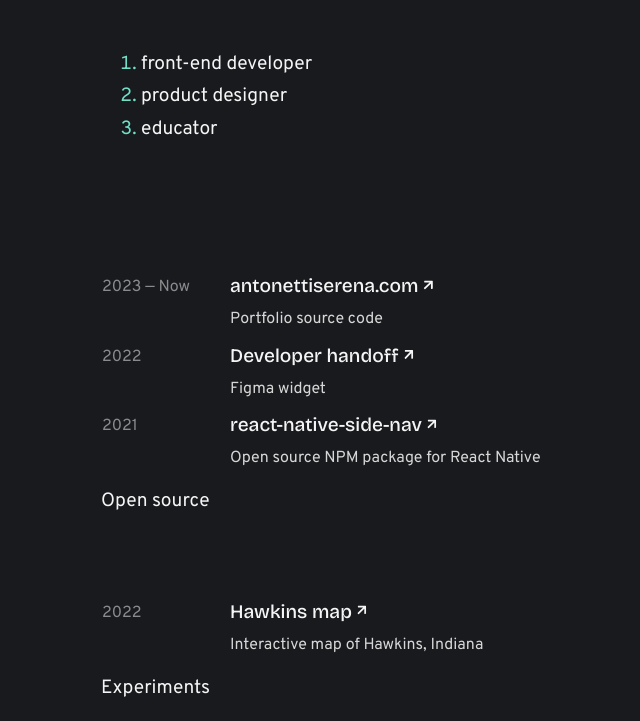
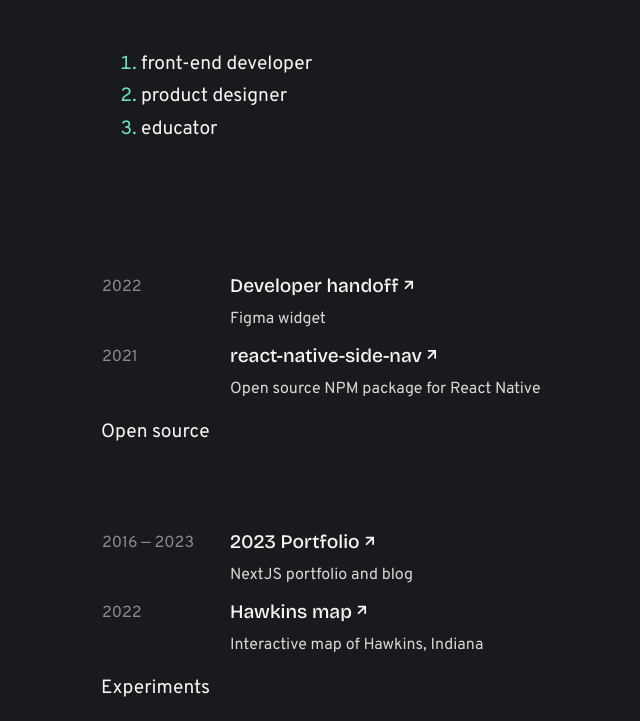
Before and after one commit to serenastorm/antonettiserena, a website built with Parcel: page src/index.html in a window 1280 px wide. Shown: the part 124-845 px from the top of the page, without its empty margins (159-799 px from the left). Built offline with nearby package versions, Linux system fonts and the light colour scheme.

Commit message:
[Homepage] Update portfolio link

```diff
--- a/src/index.html
+++ b/src/index.html
@@ -50,20 +50,6 @@
         <tbody>
           <tr>
             <td>
-              <p>2023 — Now</p>
-            </td>
-            <td>
-              <a
-                target="_blank"
-                rel="noopener noreferrer"
-                href="https://github.com/serenastorm/antonettiserena"
-                >antonettiserena.com</a
-              >
-              <p>Portfolio source code</p>
-            </td>
-          </tr>
-          <tr>
-            <td>
               <p>2022</p>
             </td>
             <td>
@@ -105,6 +91,20 @@
         <tbody>
           <tr>
             <td>
+              <p>2016 — 2023</p>
+            </td>
+            <td>
+              <a
+                target="_blank"
+                rel="noopener noreferrer"
+                href="https://nextjs-portfolio-serenastorm.vercel.app"
+                >2023 Portfolio</a
+              >
+              <p>NextJS portfolio and blog</p>
+            </td>
+          </tr>
+          <tr>
+            <td>
               <p>2022</p>
             </td>
             <td>
```
